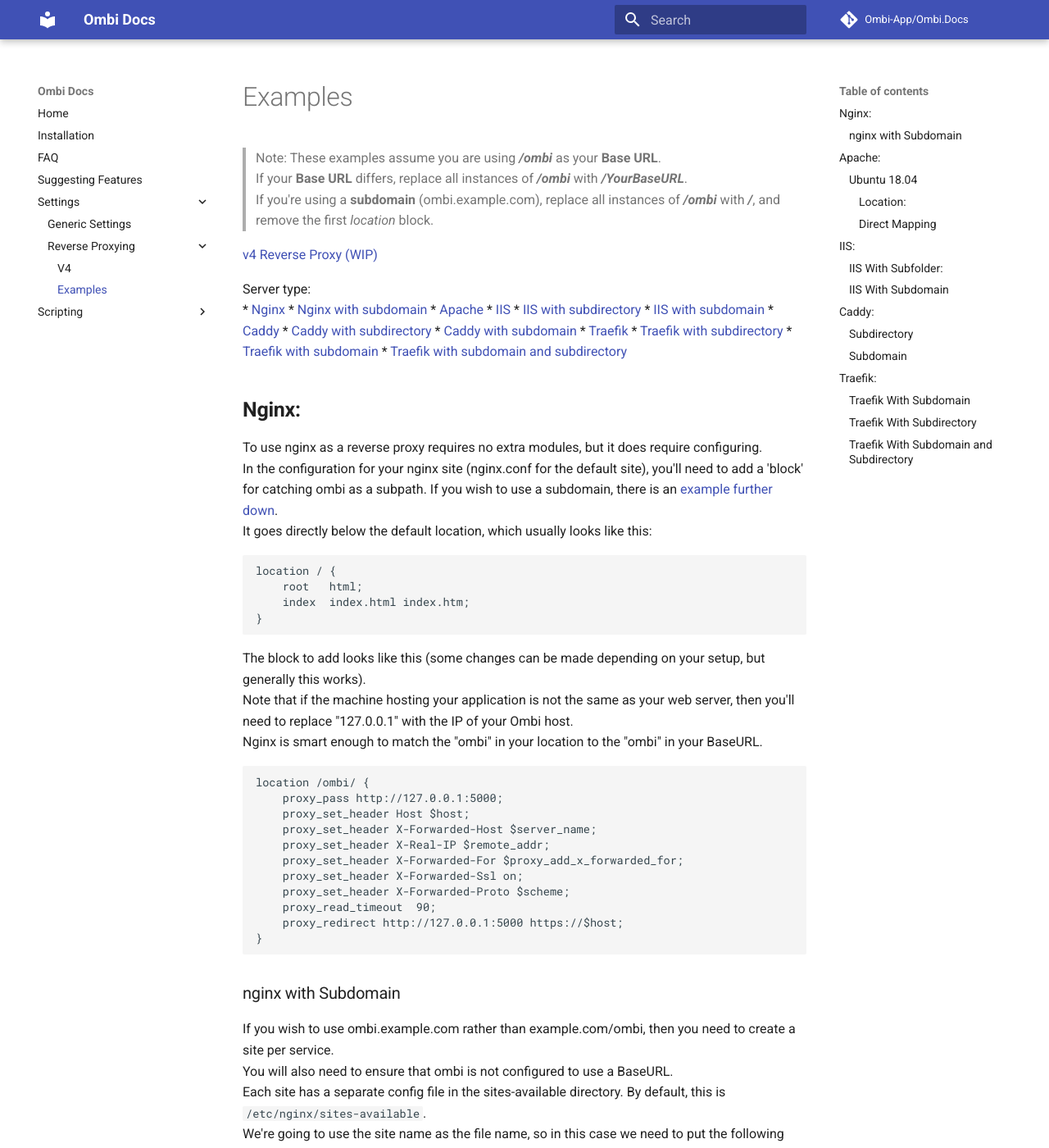
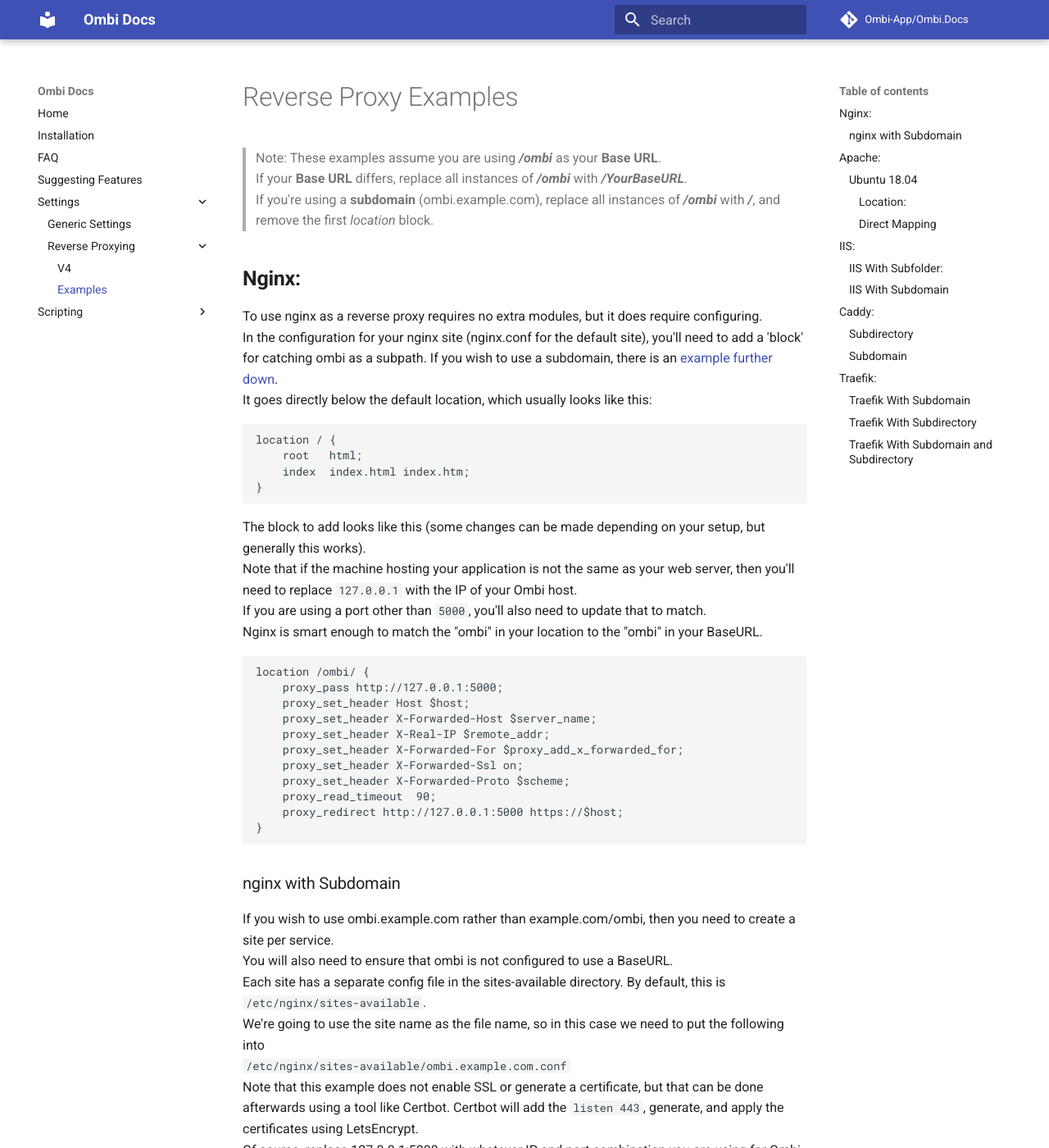
Before and after one commit to Ombi-app/Ombi.Docs, an MkDocs documentation site: the page built from docs/settings/reverse-proxy/examples.md, in a window 1280 px wide and 1400 px high. Shown: the whole window at 82% size. Built offline with MkDocs 1.6.1 and Material for MkDocs 9.7.7, drawn with Linux system fonts in a browser that asks for light colours; comment, search, counter and statistics services are not loaded; old or Windows-style settings are respelled for this version of MkDocs.

Commit message:
Adjust examples

`````diff
--- a/docs/settings/reverse-proxy/examples.md
+++ b/docs/settings/reverse-proxy/examples.md
@@ -1,38 +1,24 @@
+# Reverse Proxy Examples
+
 > Note: These examples assume you are using **_/ombi_** as your **Base URL**.
 > If your **Base URL** differs, replace all instances of **_/ombi_** with **_/YourBaseURL_**.
 > If you're using a **subdomain** (ombi.example.com), replace all instances of **_/ombi_** with **_/_**, and remove the first _location_ block.
-<br>
-
-[v4 Reverse Proxy (WIP)](https://github.com/tidusjar/Ombi/wiki/Reverse-Proxy-v4)<br>
-
-Server type:<br>
-* [Nginx](https://github.com/tidusjar/Ombi/wiki/Reverse-Proxy-Examples#nginx)
-  * [Nginx with subdomain](https://github.com/tidusjar/Ombi/wiki/Reverse-Proxy-Examples#nginx-with-subdomain)
-* [Apache](https://github.com/tidusjar/Ombi/wiki/Reverse-Proxy-Examples#apache)
-* [IIS](https://github.com/tidusjar/Ombi/wiki/Reverse-Proxy-Examples#iis)
-  * [IIS with subdirectory](https://github.com/tidusjar/Ombi/wiki/Reverse-Proxy-Examples#iis-with-subfolder)
-  * [IIS with subdomain](https://github.com/tidusjar/Ombi/wiki/Reverse-Proxy-Examples#iis-with-subdomain)
-* [Caddy](https://github.com/tidusjar/Ombi/wiki/Reverse-Proxy-Examples#caddy)
-  * [Caddy with subdirectory](https://github.com/tidusjar/Ombi/wiki/Reverse-Proxy-Examples#subdirectory)
-  * [Caddy with subdomain](https://github.com/tidusjar/Ombi/wiki/Reverse-Proxy-Examples#subdomain)
-* [Traefik](https://github.com/tidusjar/Ombi/wiki/Reverse-Proxy-Examples#traefik)
-  * [Traefik with subdirectory](https://github.com/tidusjar/Ombi/wiki/Reverse-Proxy-Examples#traefik-with-subdirectory)
-  * [Traefik with subdomain](https://github.com/tidusjar/Ombi/wiki/Reverse-Proxy-Examples#traefik-with-subdomain)
-  * [Traefik with subdomain and subdirectory](https://github.com/tidusjar/Ombi/wiki/Reverse-Proxy-Examples#traefik-with-subdomain-and-subdirectory)
 
 ## **Nginx:**
-To use nginx as a reverse proxy requires no extra modules, but it does require configuring.<br>
-In the configuration for your nginx site (nginx.conf for the default site), you'll need to add a 'block' for catching ombi as a subpath. If you wish to use a subdomain, there is an [example further down](https://github.com/tidusjar/Ombi/wiki/Reverse-Proxy-Examples#nginx-with-subdomain).<br>
-It goes directly below the default location, which usually looks like this:<br>
+
+To use nginx as a reverse proxy requires no extra modules, but it does require configuring.
+In the configuration for your nginx site (nginx.conf for the default site), you'll need to add a 'block' for catching ombi as a subpath. If you wish to use a subdomain, there is an [example further down](#nginx-with-subdomain).
+It goes directly below the default location, which usually looks like this:
 
     location / {
         root   html;
         index  index.html index.htm;
     }
 
-The block to add looks like this (some changes can be made depending on your setup, but generally this works).<br>
-Note that if the machine hosting your application is not the same as your web server, then you'll need to replace "127.0.0.1" with the IP of your Ombi host.<br>
-Nginx is smart enough to match the "ombi" in your location to the "ombi" in your BaseURL.<br>
+The block to add looks like this (some changes can be made depending on your setup, but generally this works).
+Note that if the machine hosting your application is not the same as your web server, then you'll need to replace `127.0.0.1` with the IP of your Ombi host.
+If you are using a port other than `5000`, you'll also need to update that to match.
+Nginx is smart enough to match the "ombi" in your location to the "ombi" in your BaseURL.
 
     location /ombi/ {
         proxy_pass http://127.0.0.1:5000;
@@ -47,26 +33,27 @@
     }
 
 ### nginx with Subdomain
-If you wish to use ombi.example.com rather than example.com/ombi, then you need to create a site per service.<br>
-You will also need to ensure that ombi is not configured to use a BaseURL. <br>
-Each site has a separate config file in the sites-available directory. By default, this is `/etc/nginx/sites-available`.<br>
-We're going to use the site name as the file name, so in this case we need to put the following into <br>`/etc/nginx/sites-available/ombi.example.com.conf`<br>
-Note that this example does not enable SSL or generate a certificate, but that can be done afterwards using a tool like Certbot. Certbot will add the `listen 443`, generate, and apply the certificates using LetsEncrypt.<br>
-Of course, replace 127.0.0.1:5000 with whatever IP and port combination you are using for Ombi.<br>
+
+If you wish to use ombi.example.com rather than example.com/ombi, then you need to create a site per service.
+You will also need to ensure that ombi is not configured to use a BaseURL.
+Each site has a separate config file in the sites-available directory. By default, this is `/etc/nginx/sites-available`.
+We're going to use the site name as the file name, so in this case we need to put the following into <br>`/etc/nginx/sites-available/ombi.example.com.conf`
+Note that this example does not enable SSL or generate a certificate, but that can be done afterwards using a tool like Certbot. Certbot will add the `listen 443`, generate, and apply the certificates using LetsEncrypt.
+Of course, replace 127.0.0.1:5000 with whatever IP and port combination you are using for Ombi.
 Ensure your Application Url (in Ombi) matches the `server_name` field.
 
-````conf
-server {
-  listen 80;
-  listen [::]:80;
+    server {
+    listen 80;
+    listen [::]:80;
 
-  server_name ombi.example.com;
+    server_name ombi.example.com;
 
-  location / {
-      proxy_pass http://127.0.0.1:5000/;
-  }
-}
-````
+    location / {
+        proxy_pass http://127.0.0.1:5000/;
+    }
+    }
+
+
 Disable support for Websockets. Disable these items by commenting them out:
 ````conf
     # Allow websockets on all servers
`````
